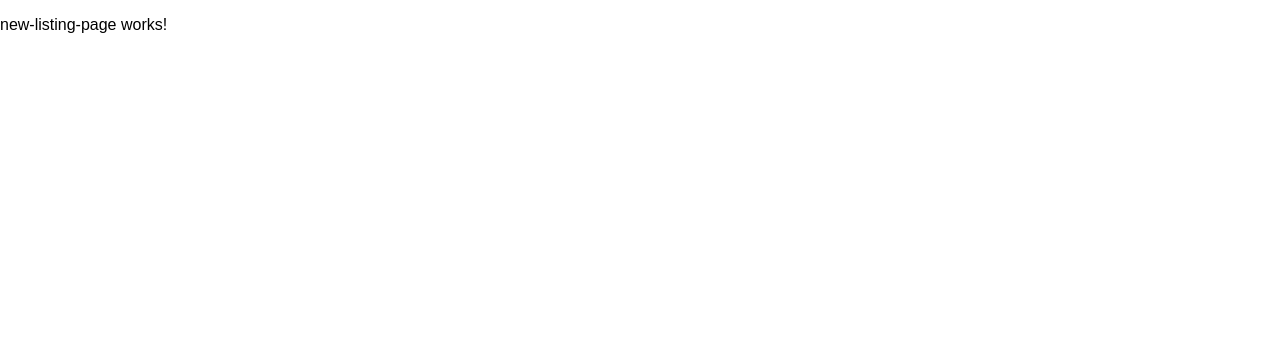
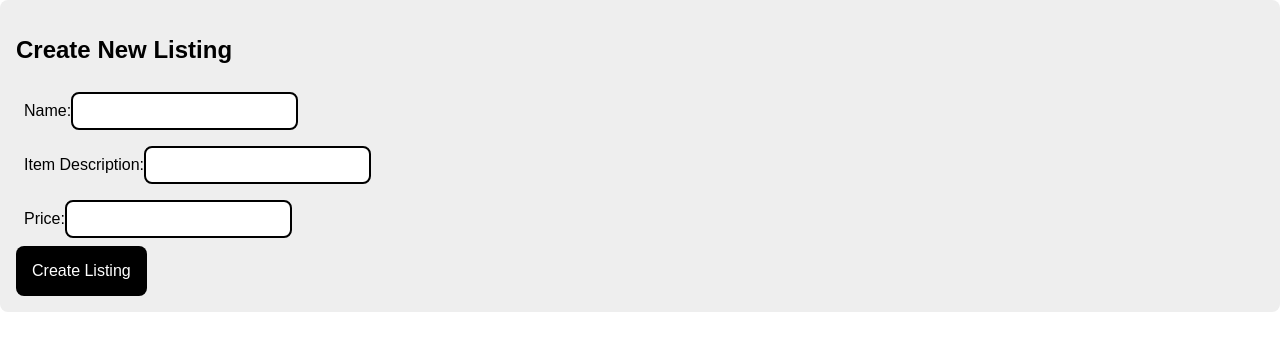
Before and after one commit to LuizCarlosAbbott/buy-and-sell, an Angular app: page /new-listing in a window 1280 px wide. Shown: the top 350 px of the page. Built offline with nearby package versions, Linux system fonts and the light colour scheme.

Commit message:
feat: new listing page

```diff
--- a/src/app/my-listings-page/my-listings-page.component.html
+++ b/src/app/my-listings-page/my-listings-page.component.html
@@ -9,3 +9,6 @@
     <button (click)="onDeleteClicked(listing.id)">Delete</button>
   </div>
 </div>
+<a routerLink="/new-listing">
+  <button>Create New Listing</button>
+</a>
--- a/src/app/new-listing-page/new-listing-page.component.html
+++ b/src/app/new-listing-page/new-listing-page.component.html
@@ -1 +1,18 @@
-<p>new-listing-page works!</p>
+<div class="content-box">
+  <h2>Create New Listing</h2>
+  <form (ngSubmit)="onSubmit()">
+    <div>
+      <label for="name">Name:</label>
+      <input type="text" name="name" id="name" [(ngModel)]="name" />
+    </div>
+    <div>
+      <label for="description">Item Description:</label>
+      <input type="text" name="description" id="description" [(ngModel)]="description" />
+    </div>
+    <div>
+      <label for="price">Price:</label>
+      <input type="text" name="price" id="price" [(ngModel)]="price" />
+    </div>
+    <button type="submit">Create Listing</button>
+  </form>
+</div>
--- a/src/app/new-listing-page/new-listing-page.component.ts
+++ b/src/app/new-listing-page/new-listing-page.component.ts
@@ -1,4 +1,5 @@
 import { Component, OnInit } from '@angular/core';
+import { Router } from '@angular/router';
 
 @Component({
   selector: 'app-new-listing-page',
@@ -6,10 +7,20 @@
   styleUrls: ['./new-listing-page.component.css']
 })
 export class NewListingPageComponent implements OnInit {
+  public name: string = '';
+  public description: string = '';
+  public price: string = '';
 
-  constructor() { }
+  constructor(
+    private router: Router,
+  ) { }
 
   ngOnInit(): void {
+
   }
 
+  public onSubmit(): void {
+    alert('Creating a new listing...');
+    this.router.navigateByUrl('/my-listings');
+  }
 }
```
